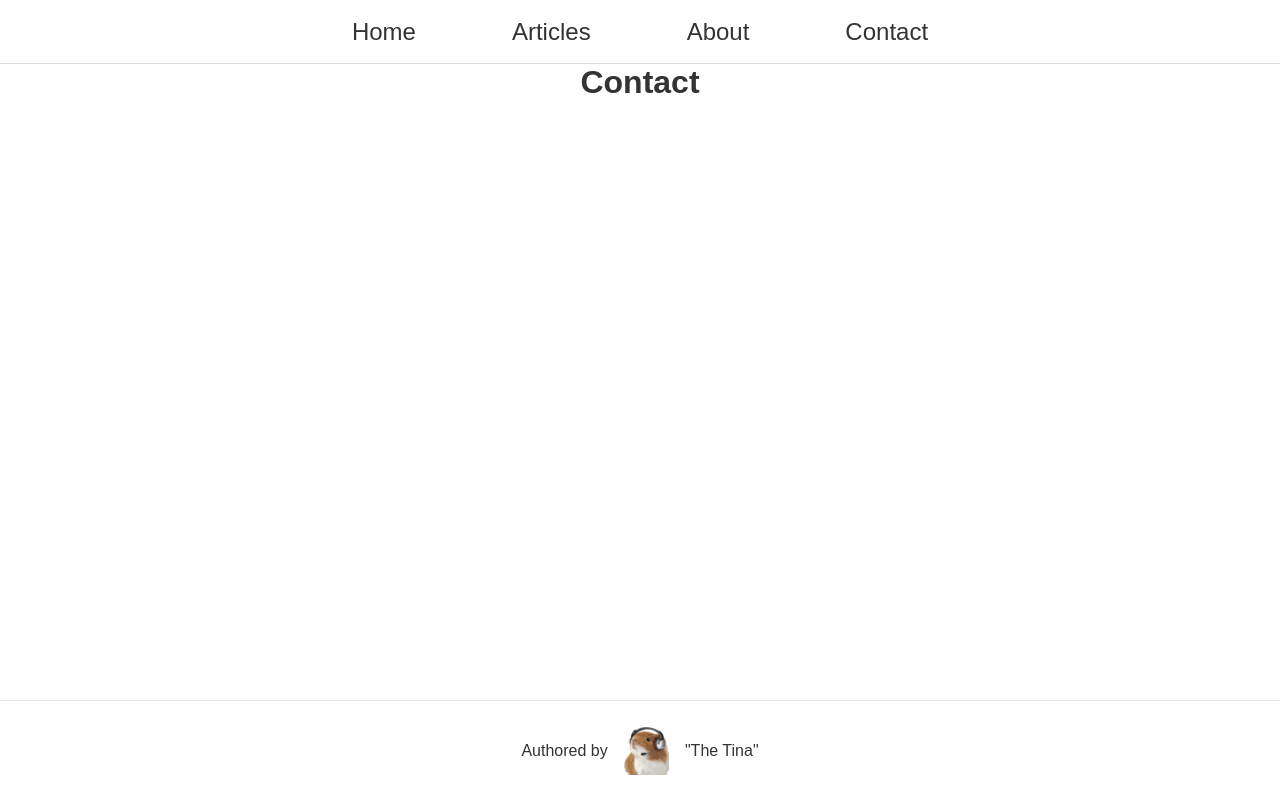
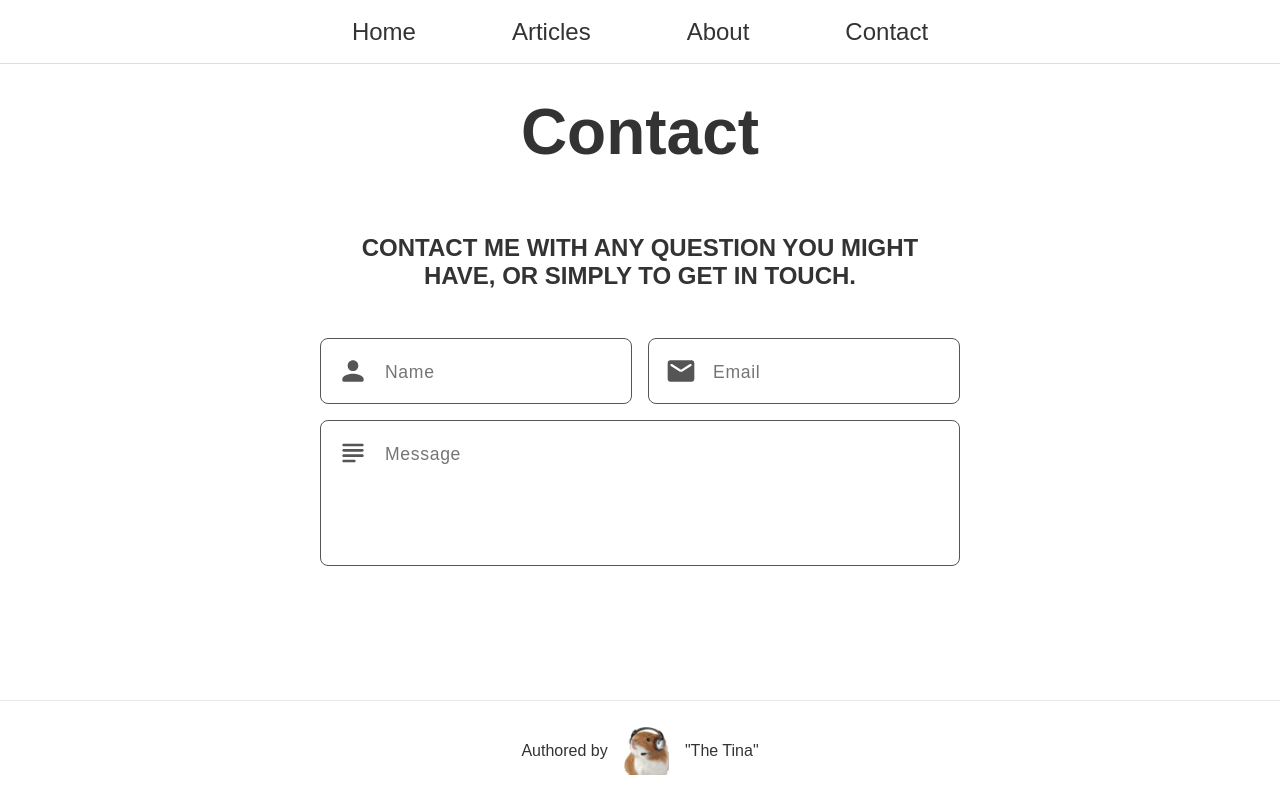
Before and after one commit to Tionbai/personal-blog-next, a Next.js app: page /contact in a window 1280 px wide. Built offline with nearby package versions, Linux system fonts and the light colour scheme; a web font is replaced by a local one.

Commit message:
Added contact form design.

```diff
--- /dev/null
+++ b/components/Contact/Form.js
@@ -0,0 +1,36 @@
+import React from "react";
+import styles from "../../styles/Contact/Form.module.scss";
+import { personIcon, mailIcon, messageIcon } from "../Icons";
+
+const Form = () => {
+  const handleSubmit = () => {};
+  return (
+    <form className={styles.form} onSubmit={handleSubmit}>
+      <div className={styles.form__inputs}>
+        <label className={styles.form__input}>
+          {personIcon}
+          <input
+            placeholder="Name"
+            className={`${styles.form__input__textarea} text`}
+          />
+        </label>
+        <label className={styles.form__input}>
+          {mailIcon}
+          <input
+            placeholder="Email"
+            className={`${styles.form__input__textarea} text`}
+          />
+        </label>
+        <label className={styles.form__input}>
+          {messageIcon}
+          <textarea
+            placeholder="Message"
+            className={`${styles.form__input__textarea} textarea text`}
+          />
+        </label>
+      </div>
+    </form>
+  );
+};
+
+export default Form;
--- a/components/Home/Hero.js
+++ b/components/Home/Hero.js
@@ -10,7 +10,7 @@ const Hero = () => {
         alt="Header image"
       />
       <section className={`${styles.Hero__text} spacing`}>
-        <h1 className="title">Tinas blog</h1>
+        <h1 className="title alt-font">Tinas blog</h1>
         <p className="subtitle">
           This is where I share everything life related.
         </p>
--- /dev/null
+++ b/components/Icons.js
@@ -0,0 +1,43 @@
+export const personIcon = (
+  <svg viewBox="0 0 24 24" className="icon">
+    <path
+      // className="icon"
+      fill="currentColor"
+      d="M12 12c2.21 0 4-1.79 4-4s-1.79-4-4-4-4 1.79-4 4 1.79 4 4 4zm0 2c-2.67 0-8 1.34-8 4v1c0 .55.45 1 1 1h14c.55 0 1-.45 1-1v-1c0-2.66-5.33-4-8-4z"
+    />
+  </svg>
+);
+
+export const mailIcon = (
+  <svg viewBox="0 0 24 24" className="icon">
+    <path
+      fill="currentColor"
+      d="M20 4H4c-1.1 0-2 .9-2 2v12c0 1.1.9 2 2 2h16c1.1 0 2-.9 2-2V6c0-1.1-.9-2-2-2zm-.4 4.25l-6.54 4.09c-.65.41-1.47.41-2.12 0L4.4 8.25c-.25-.16-.4-.43-.4-.72 0-.67.73-1.07 1.3-.72L12 11l6.7-4.19c.57-.35 1.3.05 1.3.72 0 .29-.15.56-.4.72z"
+    />
+  </svg>
+);
+
+export const messageIcon = (
+  <svg viewBox="0 0 24 24" className="icon">
+    <path
+      fill="currentColor"
+      d="M13 17H5c-.55 0-1 .45-1 1s.45 1 1 1h8c.55 0 1-.45 1-1s-.45-1-1-1zm6-8H5c-.55 0-1 .45-1 1s.45 1 1 1h14c.55 0 1-.45 1-1s-.45-1-1-1zM5 15h14c.55 0 1-.45 1-1s-.45-1-1-1H5c-.55 0-1 .45-1 1s.45 1 1 1zM4 6c0 .55.45 1 1 1h14c.55 0 1-.45 1-1s-.45-1-1-1H5c-.55 0-1 .45-1 1z"
+    />
+  </svg>
+);
+
+export const readMoreIcon = (
+  <svg
+    enable-background="new 0 0 24 24"
+    height="24px"
+    viewBox="0 0 24 24"
+    width="24px"
+    fill="currentColor"
+  >
+    <rect fill="none" height="24" width="24" />
+    <rect height="2" width="9" x="13" y="7" />
+    <rect height="2" width="9" x="13" y="15" />
+    <rect height="2" width="6" x="16" y="11" />
+    <polygon points="13,12 8,7 8,11 2,11 2,13 8,13 8,17" />
+  </svg>
+);
--- a/pages/contact.js
+++ b/pages/contact.js
@@ -1,10 +1,16 @@
 import Meta from "../components/Layout/components/Meta";
+import styles from "../styles/Contact/Contact.module.scss";
+import Form from "../components/Contact/Form";
 
 const contact = () => {
   return (
-    <div>
+    <div className={`${styles.Contact} grid spacing`}>
       <Meta title="Contact - My blog" />
-      <h1>Contact</h1>
+      <h1 className="title">Contact</h1>
+      <h3 className="subtitle">
+        Contact me with any question you might have, or simply to get in touch.
+      </h3>
+      <Form />
     </div>
   );
 };
--- /dev/null
+++ b/styles/Contact/Contact.module.scss
@@ -0,0 +1,3 @@
+.Contact {
+  width: 100%;
+}
--- /dev/null
+++ b/styles/Contact/Form.module.scss
@@ -0,0 +1,40 @@
+.form {
+  max-width: 100%;
+  width: 100%;
+  display: flex;
+  flex-direction: column;
+  gap: 1rem;
+  margin: 1rem;
+
+  &__inputs {
+    display: flex;
+    justify-content: space-between;
+    flex-wrap: wrap;
+    gap: 1rem;
+  }
+
+  &__input {
+    flex: 1;
+    justify-self: center;
+    display: flex;
+    align-items: flex-start;
+    gap: 1rem;
+    padding: 1rem;
+    border-radius: 0.5rem;
+    border: 1px solid #555;
+
+    &__textarea {
+      padding-top: 0.2rem;
+      width: 100%;
+      min-width: 10rem;
+    }
+
+    & > textarea {
+      height: 7rem;
+    }
+
+    & > svg > * {
+      color: #555;
+    }
+  }
+}
--- a/styles/Layout/Layout.module.scss
+++ b/styles/Layout/Layout.module.scss
@@ -1,4 +1,5 @@
 .container {
+  width: 100vw;
   min-height: 100vh;
   display: flex;
   flex-direction: column;
@@ -7,6 +8,7 @@
 }
 
 .main {
+  width: 100%;
   flex: 1;
   display: flex;
   flex-direction: column;
--- a/styles/globals.scss
+++ b/styles/globals.scss
@@ -10,6 +10,8 @@
   padding: 0;
   color: #333;
   font-family: "Blinker", sans-serif;
+  border: none;
+  outline: none;
 }
 
 html,
@@ -22,11 +24,19 @@ button {
   text-transform: uppercase;
 }
 
+textarea {
+  resize: none;
+}
+
 .title {
+  width: 100%;
   font-size: 4rem;
   line-height: 1.15;
   text-align: center;
-  font-family: 'Cinzel', serif;
+}
+
+.alt-font {
+  font-family: "Cinzel", serif;
 }
 
 .title a:hover,
@@ -37,6 +47,7 @@ button {
 }
 
 .subtitle {
+  width: 100%;
   text-align: center;
   font-size: 1.5rem;
   text-transform: uppercase;
@@ -45,7 +56,7 @@ button {
 
 .text {
   font-size: 1.1rem;
-  letter-spacing: 1pt;
+  letter-spacing: 0.5pt;
   line-height: 1.6;
 }
 
@@ -93,10 +104,3 @@ button {
   margin: 0 0 1rem 0;
   font-size: 1.5rem;
 }
-
-@media (max-width: 600px) {
-  .grid {
-    width: 100%;
-    flex-direction: column;
-  }
-}
```
Also changed, not shown: components/Header.js (deleted).
